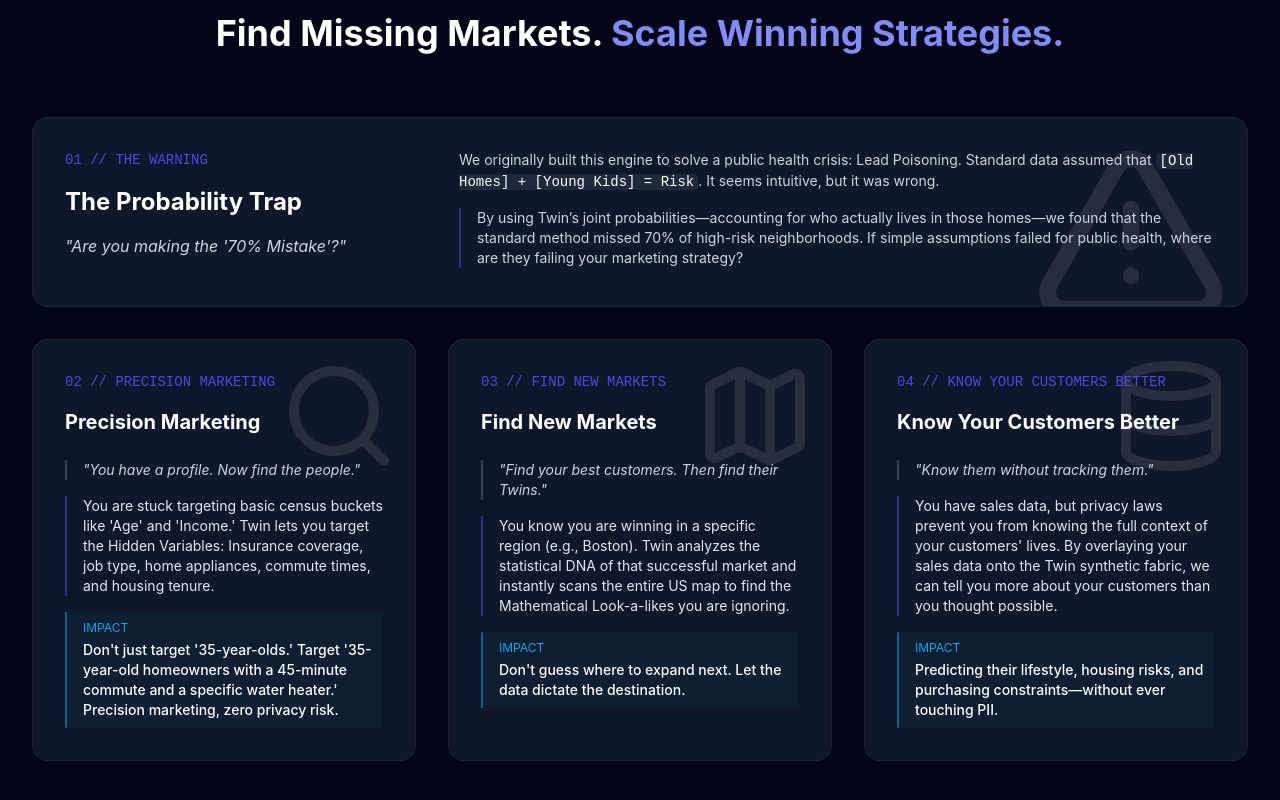
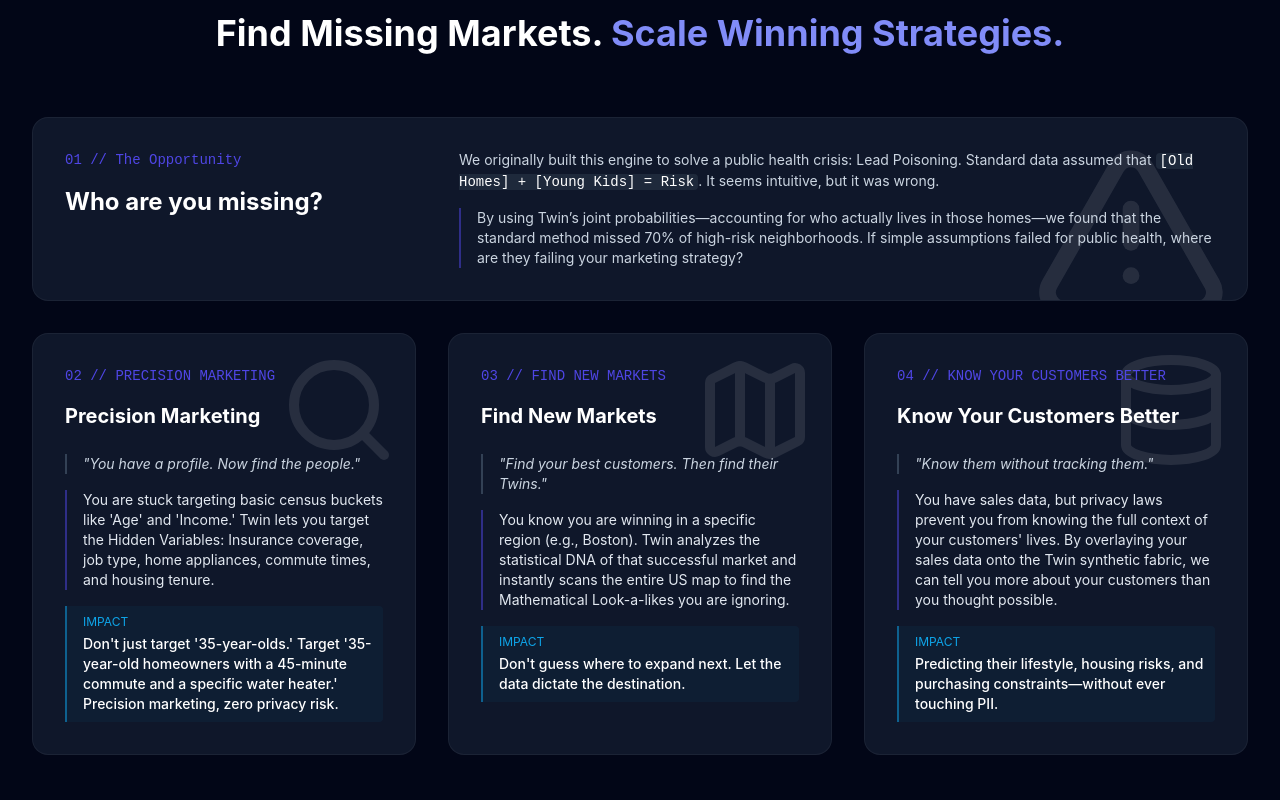
Before and after one commit to jga9f/modelparallel, a React (Vite) app: page / in a window 1280 px wide. Shown: the part 1188-1988 px from the top of the page. Built offline with nearby package versions, Linux system fonts and the light colour scheme.

Commit message:
Update Warning block text to Opportunity

```diff
--- a/src/App.jsx
+++ b/src/App.jsx
@@ -202,9 +202,8 @@
             </div>
             <div className="relative z-10 grid md:grid-cols-12 gap-8 items-start">
               <div className="md:col-span-4">
-                <div className="text-indigo-500 font-mono text-sm mb-4">01 // THE WARNING</div>
-                <h3 className="text-2xl font-bold text-white mb-4">The Probability Trap</h3>
-                <p className="text-slate-300 italic mb-4">"Are you making the '70% Mistake'?"</p>
+                <div className="text-indigo-500 font-mono text-sm mb-4">01 // The Opportunity</div>
+                <h3 className="text-2xl font-bold text-white mb-4">Who are you missing?</h3>
               </div>
               <div className="md:col-span-8 space-y-4 text-sm text-slate-300">
                 <p>
```
